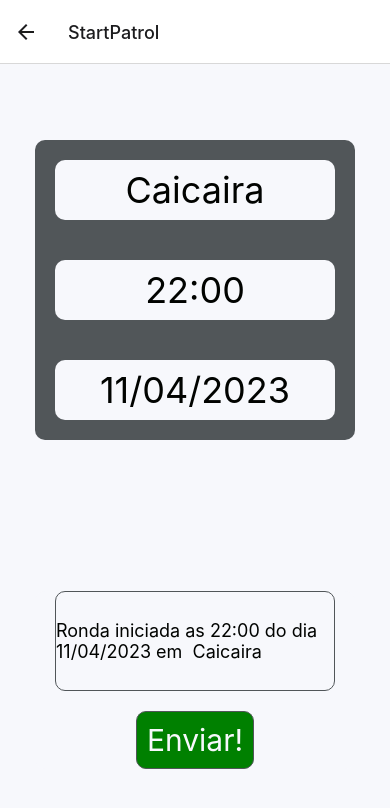
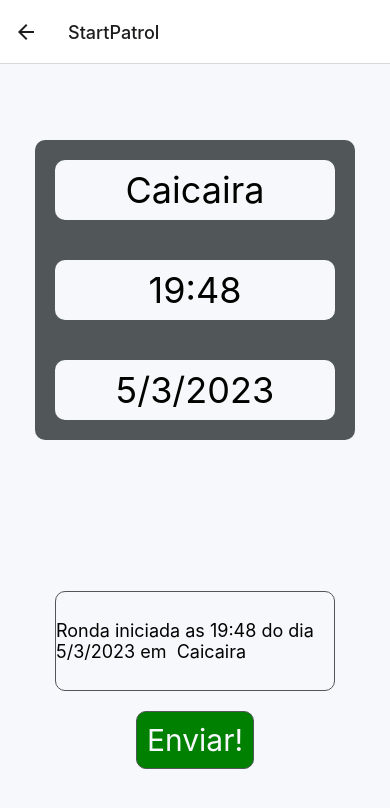
Before and after one commit to felipeFransa/night-patrol, a React Native app: screen /StartPatrol in a window 390 px wide. Shown: the top 808 px of the page. Built offline with nearby package versions, Linux system fonts and the light colour scheme.

Commit message:
version.1.5.9

```diff
--- a/src/screens/StartPatrol/index.tsx
+++ b/src/screens/StartPatrol/index.tsx
@@ -1,10 +1,21 @@
-import React, { useState} from 'react';
+import React, { useState, useEffect} from 'react';
 import * as c from './style';
 
 export const StartPatrol = () => {
   const [localization, setLocation] = useState('Caicaira');
-  const [hours, setHours] = useState('22:00');
-  const [date, setDate] = useState('11/04/2023')
+  const [hours, setHours] = useState('');
+  const [date, setDate] = useState('')
+
+  const handleNewDate = () => {
+    const data = new Date();
+    const NewDate = `${data.getUTCDate()}/${data.getUTCDay()}/${data.getUTCFullYear()}`
+    const NewHours = `${data.getHours()}:${data.getUTCMinutes()}`;
+    setHours(NewHours)
+    setDate(NewDate);
+  }
+  useEffect(()=>{
+    handleNewDate();
+  },[])
 
   return (
     <c.Container>
```
